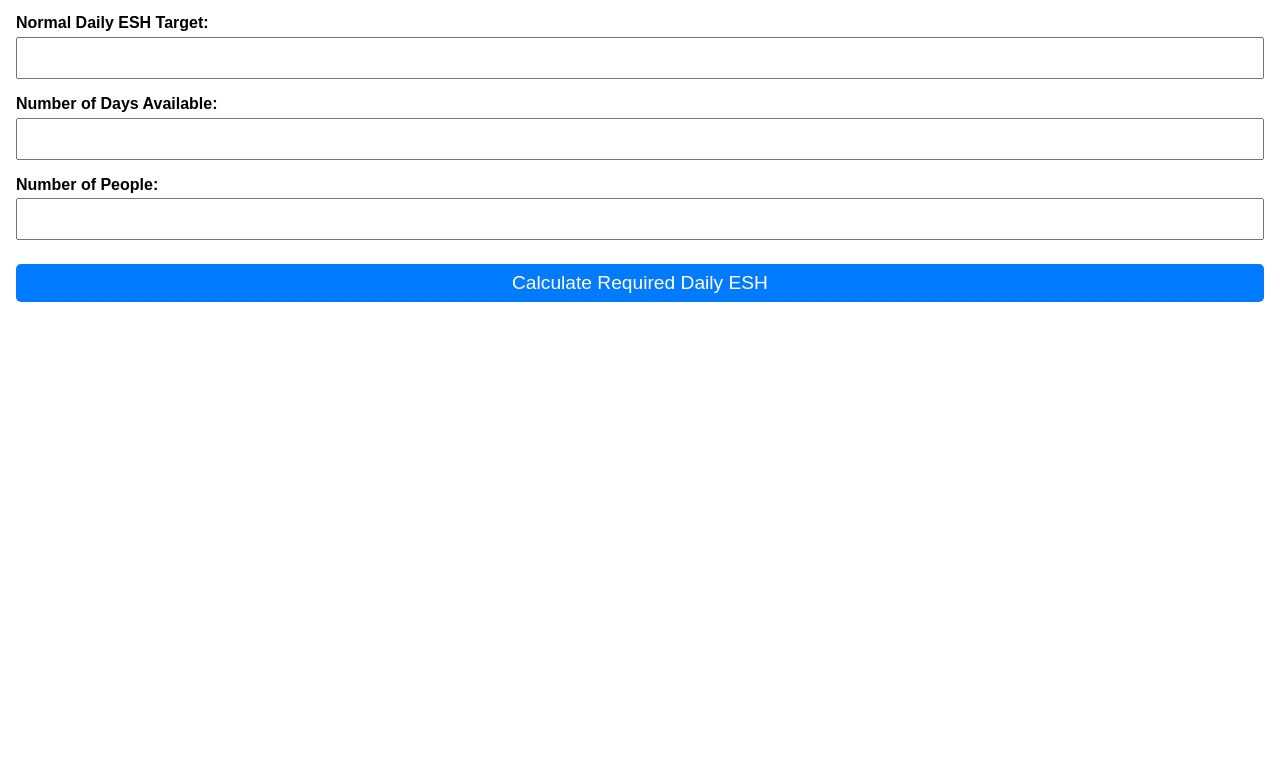
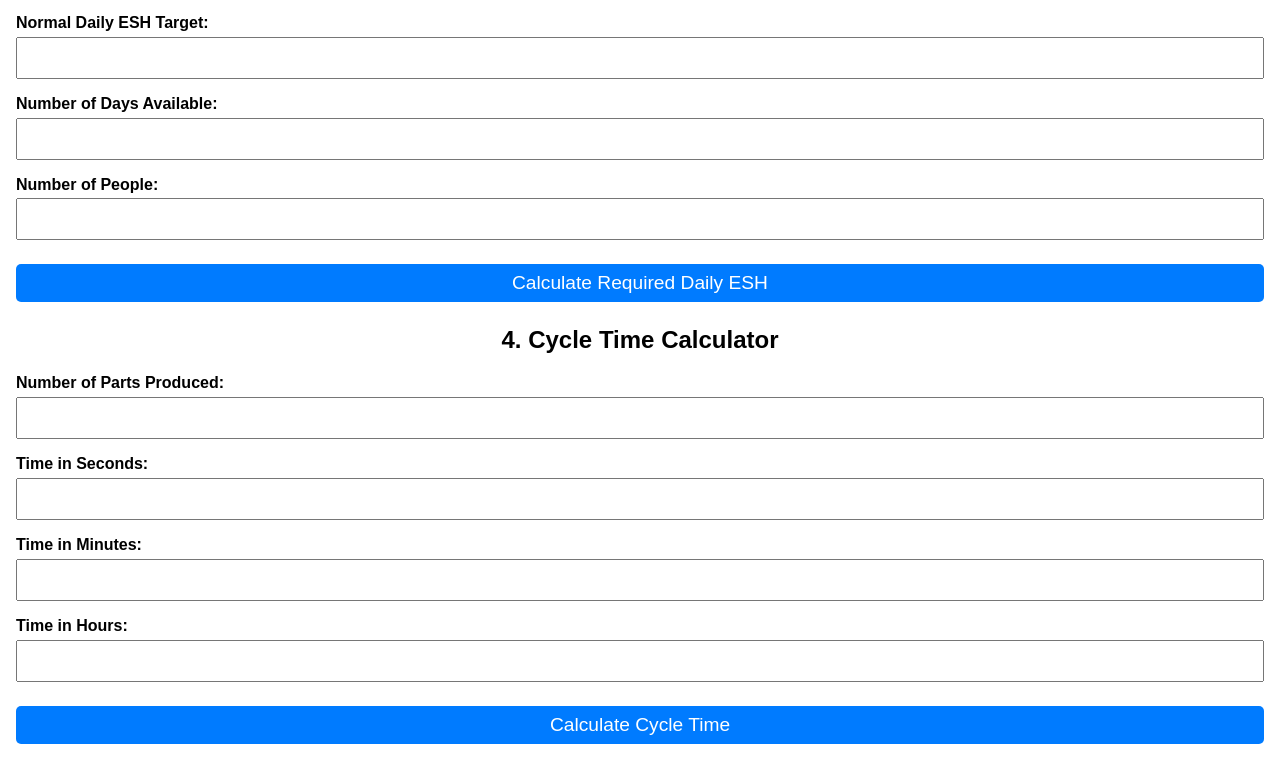
Before and after one commit to kais-wong/esh-calculator, a plain HTML site: page index.html in a window 1280 px wide. Shown: the part 996-1778 px from the top of the page. Before the commit the page ends 1338 px from the top, so only its background shows below. Drawn offline with Linux system fonts and the light colour scheme.

Commit message:
Update index.html

```diff
--- a/index.html
+++ b/index.html
@@ -111,6 +111,25 @@
 
   <div class="output" id="dailyCatchUpOutput"></div>
 
+  <!-- Calculator 4 -->
+  <h2>4. Cycle Time Calculator</h2>
+  <label>Number of Parts Produced:</label>
+  <input type="number" id="cycleParts" step="any" />
+
+  <label>Time in Seconds:</label>
+  <input type="number" id="cycleSeconds" step="any" />
+
+  <label>Time in Minutes:</label>
+  <input type="number" id="cycleMinutes" step="any" />
+
+  <label>Time in Hours:</label>
+  <input type="number" id="cycleHours" step="any" />
+
+  <button onclick="calculateCycleTime()">Calculate Cycle Time</button>
+
+  <div class="output" id="cycleOutput"></div>
+
+
   <script>
     function calculateDaysToCatchUp() {
       const eshDeficit = parseFloat(document.getElementById('eshDeficit').value);
@@ -172,6 +191,35 @@
         Required ESH per Day per Person: ${perPersonDaily.toFixed(2)}
       `;
     }
+
+    function calculateCycleTime() {
+      const parts = parseFloat(document.getElementById('cycleParts').value);
+      const seconds = parseFloat(document.getElementById('cycleSeconds').value) || 0;
+      const minutes = parseFloat(document.getElementById('cycleMinutes').value) || 0;
+      const hours = parseFloat(document.getElementById('cycleHours').value) || 0;
+
+      if (isNaN(parts) || parts <= 0) {
+        document.getElementById('cycleOutput').innerText = 'Please enter a valid number of parts produced.';
+        return;
+      }
+
+      const totalSeconds = seconds + (minutes * 60) + (hours * 3600);
+
+      if (totalSeconds <= 0) {
+        document.getElementById('cycleOutput').innerText = 'Please enter a valid amount of time.';
+        return;
+      }
+
+      const partsPerSecond = parts / totalSeconds;
+      const partsPerMinute = partsPerSecond * 60;
+      const partsPerHour = partsPerSecond * 3600;
+
+      document.getElementById('cycleOutput').innerHTML = `
+        Parts per Second: ${partsPerSecond.toFixed(4)}<br>
+        Parts per Minute: ${partsPerMinute.toFixed(2)}<br>
+        Parts per Hour: ${partsPerHour.toFixed(2)}
+      `;
+    }
   </script>
 </body>
 </html>
```
